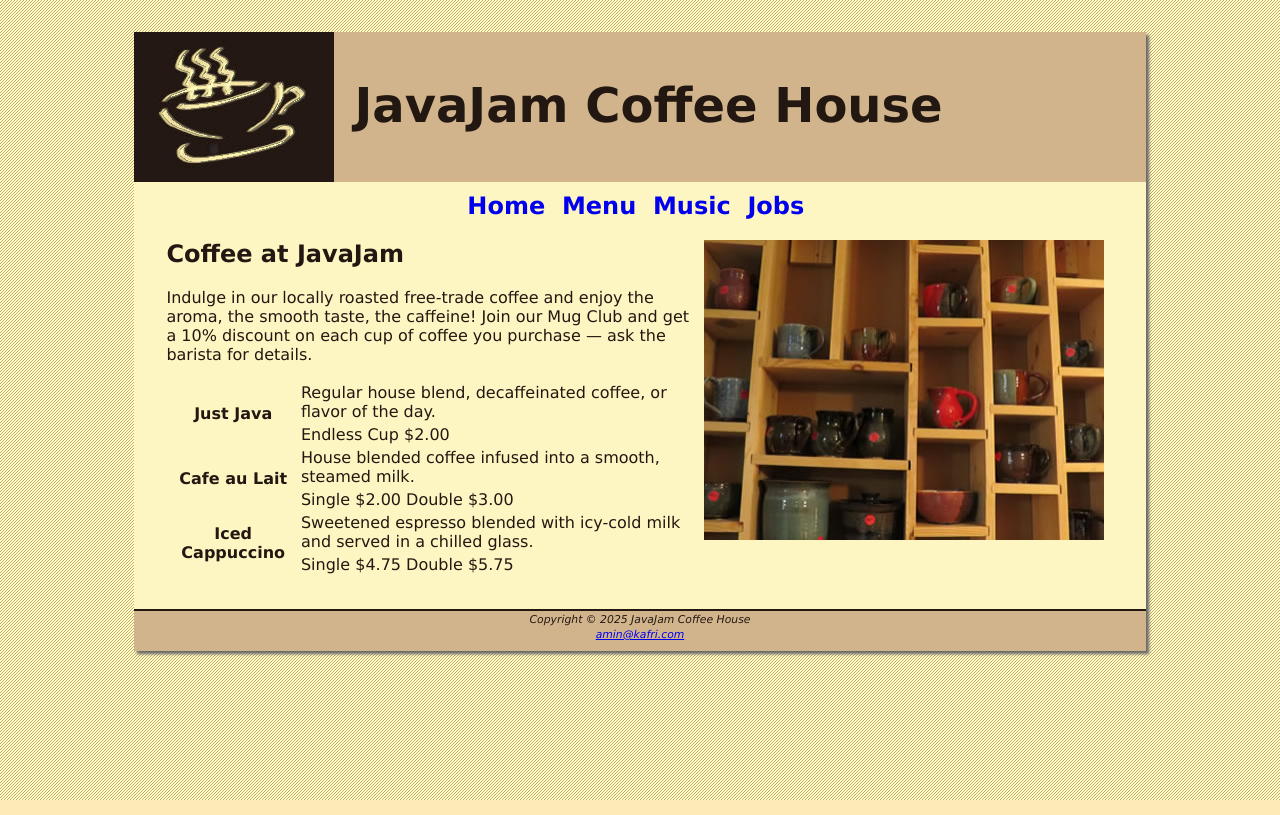
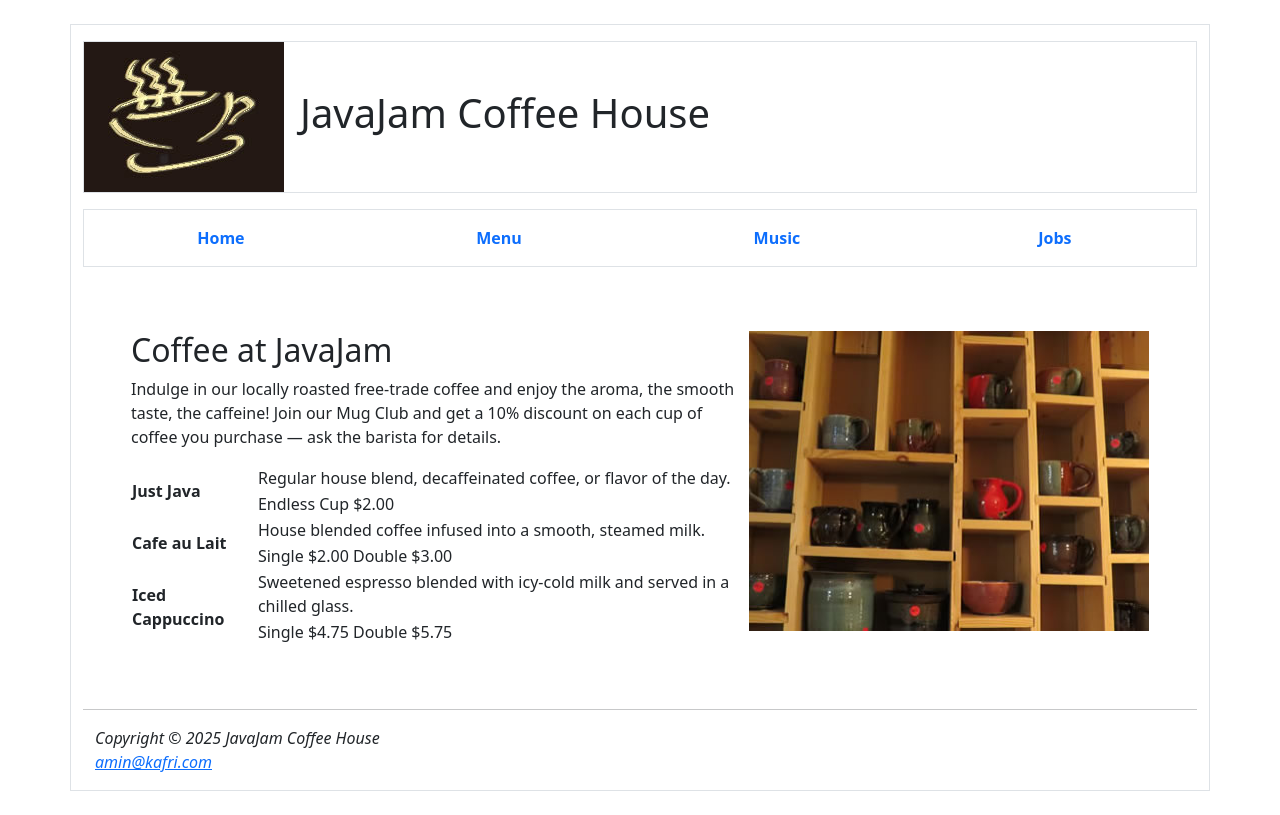
Before and after one commit to omokata/javajam, a plain HTML site: page menu.html in a window 1280 px wide. Drawn offline with nearby package versions, Linux system fonts and the light colour scheme.

Commit message:
refactor: consistent bootstrap class for nav and header for all page

```diff
--- a/menu.html
+++ b/menu.html
@@ -4,21 +4,24 @@
 		<meta charset="UTF-8">
 		<meta name="viewport" content="width=device-width, initial-scale=1">
 		<title>JavaJam House Menu</title>
-		<link rel="stylesheet" href="javajam.css">
+		<link href="https://cdn.jsdelivr.net/npm/bootstrap@5.1.3/dist/css/bootstrap.min.css" rel="stylesheet" integrity="sha384-1BmE4kWBq78iYhFldvKuhfTAU6auU8tT94WrHftjDbrCEXSU1oBoqyl2QvZ6jIW3" crossorigin="anonymous">
 	</head>
 	<body>
-		<div id="wrapper">
-			<header>
+		<div class="container border my-4">
+			<header class="d-flex align-items-center text-center my-3 border">
+				<img src="./images/javajamlogo.jpg" alt="javajam logo" class="me-3">
 				<h1>JavaJam Coffee House</h1>
 			</header>
-			<nav>
-				<a href="index.html">Home</a>&nbsp;
-				<a href="menu.html">Menu</a>&nbsp;
-				<a href="music.html">Music</a>&nbsp;
-				<a href="jobs.html">Jobs</a>&nbsp;
+			<nav class="container text-center my-3 py-3 border">
+				<div class="row">
+					<a class="col text-decoration-none fw-bold" href="index.html">Home</a>&nbsp;
+					<a class="col text-decoration-none fw-bold" href="menu.html">Menu</a>&nbsp;
+					<a class="col text-decoration-none fw-bold" href="music.html">Music</a>&nbsp;
+					<a class="col text-decoration-none fw-bold" href="jobs.html">Jobs</a>&nbsp;
+				</div>
 			</nav>
-			<main>
-				<img src="images/mugs.jpg" alt="mugs on a wall" width="400" height="300" class="floatright">
+			<main class="p-5">
+				<img src="images/mugs.jpg" alt="mugs on a wall" width="400" height="300" class="float-end">
 				<h2>Coffee at JavaJam</h2>
 				<p>Indulge in our locally roasted free-trade coffee and enjoy the aroma, the smooth taste, the caffeine! Join our Mug Club and get a 10% discount on each cup of coffee you purchase — ask the barista for details.</p>
 				<table>
@@ -45,14 +48,12 @@
 					</tr>
 				</table>
 			</main>
-			<footer>
-				<small>
-					<i>
-						Copyright © 2025 JavaJam Coffee House<br>
-						<a href="#">amin@kafri.com</a>
-					</i>
-				</small>
+			<hr>
+			<footer class="container fst-italic my-3">
+				Copyright © 2025 JavaJam Coffee House<br>
+				<a href="#">amin@kafri.com</a>
 			</footer>
 		</div>
+		<script src="https://cdn.jsdelivr.net/npm/bootstrap@5.1.3/dist/js/bootstrap.bundle.min.js" integrity="sha384-ka7Sk0Gln4gmtz2MlQnikT1wXgYsOg+OMhuP+IlRH9sENBO0LRn5q+8nbTov4+1p" crossorigin="anonymous"></script>
 	</body>
 </html>
```
Also changed, not shown: index.html (+13 -10 lines), jobs.html (+16 -11 lines), music.html (+16 -11 lines).
